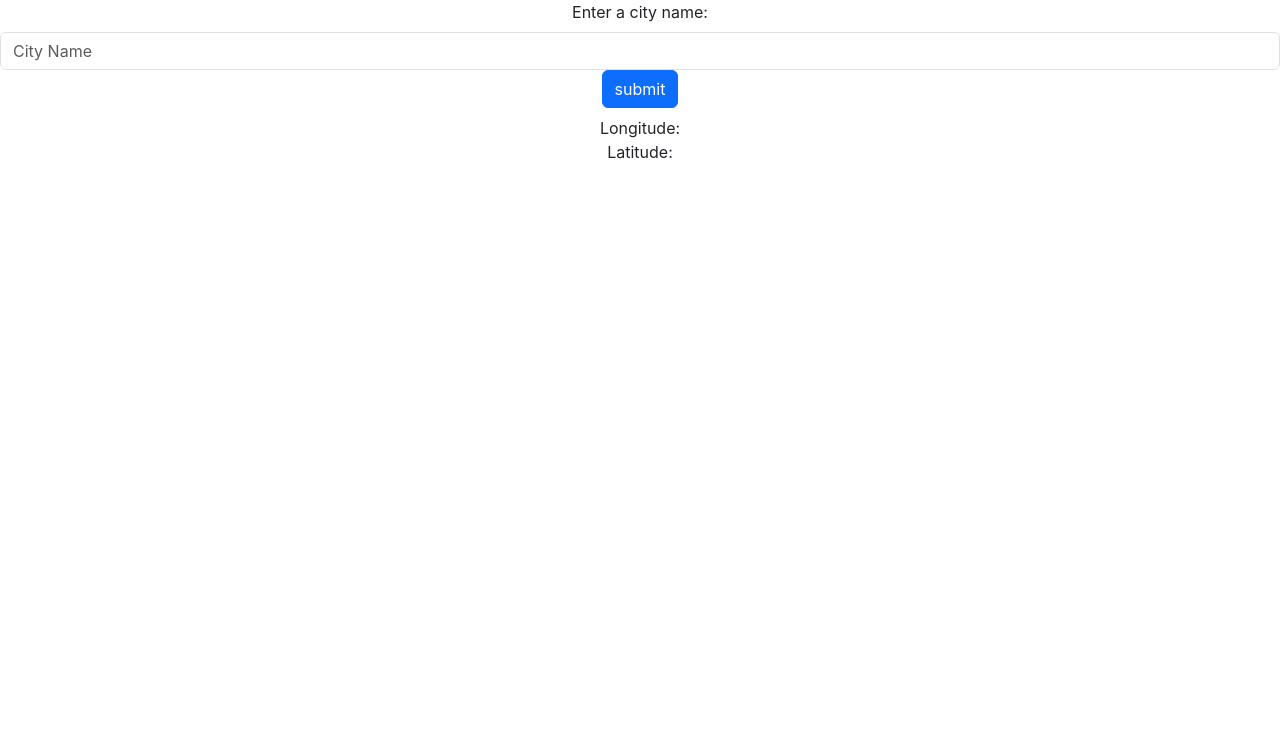
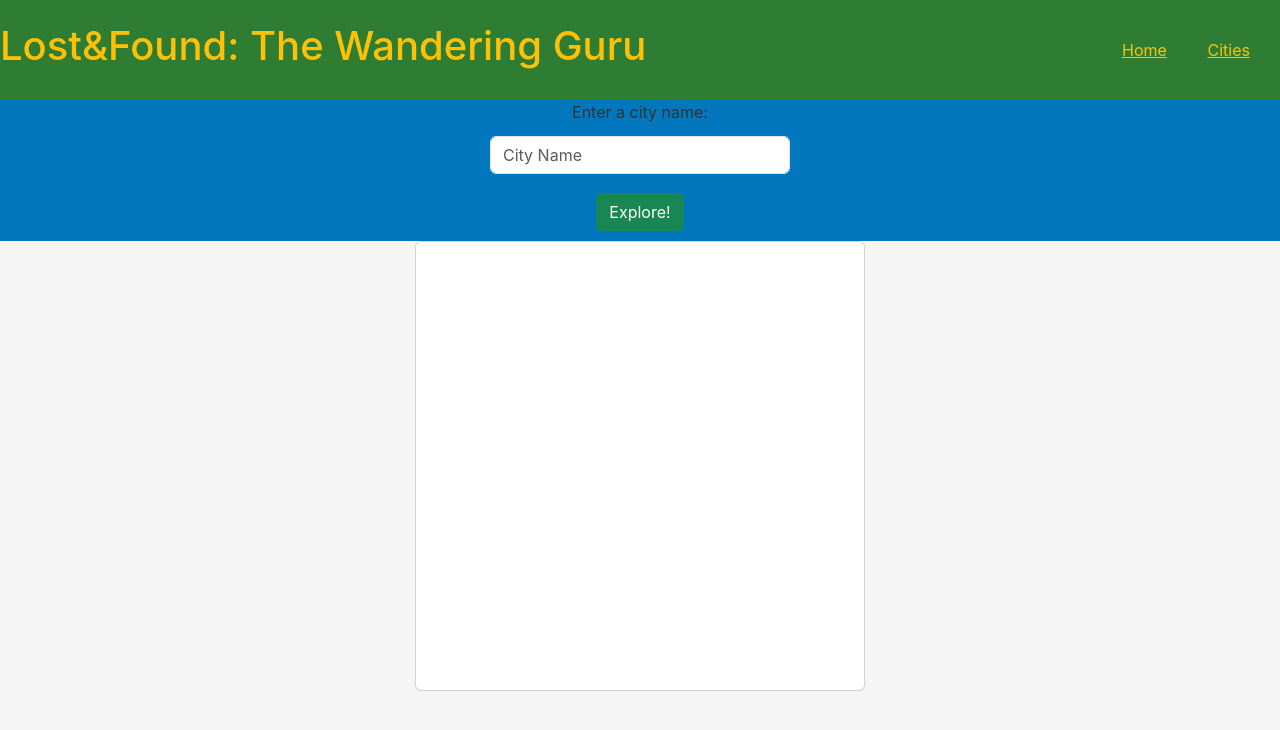
Before and after one commit to JaredPlummer5/City-Explorer, a React (Create React App) app: page / in a window 1280 px wide. Shown: the top 730 px of the page. Built offline with nearby package versions, Linux system fonts and the light colour scheme.

Commit message:
Finished Lab 6

```diff
--- a/src/App.css
+++ b/src/App.css
@@ -36,3 +36,94 @@
     transform: rotate(360deg);
   }
 }
+body{
+    background-color: #F5F5F5;
+    color: #333333;
+    padding: auto auto auto auto;
+}
+
+.App{
+    display: flex;
+    justify-content: center;
+    align-items: center;
+    flex-direction: column;
+    color-scheme: dark;
+
+
+}
+
+#EyeGraber{
+    background-color: #2E7D32;
+    display: flex;
+    justify-content: space-between;
+    height: 100px;
+    width: 100%;
+
+}
+
+nav{
+    display: flex;
+    justify-content:space-between;
+    align-items: center;
+    margin: 10px 30px 10px 5px;
+    width: 10%;
+}
+
+a{
+    color: #FFC107 ;
+}
+
+.ExploreFormParts{
+    margin: 5px 0px 10px 0px;
+
+
+}
+
+#nameOfBusiness{
+    display: flex;
+    justify-content:space-between;
+    align-items: center;
+    color: #FFC107;
+
+}
+
+#cardContainer{
+    width: 100%;
+
+    height: 500px;
+    display: flex;
+    justify-content:space-between;
+    align-items: center;
+}
+
+
+
+.cityInfo{
+    display: flex;
+    justify-content:center;
+    color: #FFC107;
+}
+
+#lonAndlad{
+    display: flex;
+    justify-content:space-evenly;
+    color: #FFC107;
+}
+.ExploreForm{
+
+    width: 100%;
+    display: flex;
+    justify-content: center;
+    flex-direction: column;
+    align-items: center;
+}
+#ExploreFormInputBox{
+    margin-top: -20px;
+    width: 300px;
+}
+
+.ExploreFormContainer{
+    background-color: #0277BD;
+    width: 100%;
+
+}
--- a/src/App.js
+++ b/src/App.js
@@ -1,58 +1,86 @@
 // Import necessary modules and components
 import { useState } from 'react';
 import './App.css';
+import React from 'react';
 import ExploreForm from './ExploreForm';
-import axios from "axios";
+
+import Card from 'react-bootstrap/Card'
 
 // Main App component
 function App() {
-  // Declare state variables for cityName and input
-  const [cityName, setCityName] = useState('');
+
+    // Declare state variables for cityInfo and input
+    const [cityInfo, setCityInfo] = useState({});
     const [input, setInput] = useState('');
+    const [displayMap, setDisplayMap] = useState('none')
+    const [errorMessageRerender, seterrorMessageRerender] = useState(null)
 
-  // fetchData function to make API call using inputCity
-  const fetchData = async (inputCity) => {
-    // Make API call and store response
-    const response = await axios.get(`https://us1.locationiq.com/v1/search?key=pk.e04b28f38ac20e3763b4cea92cd9d579&q=${inputCity}&format=json`);
-    // Return data from the response
-    console.log("cityName", cityName);
-    return response.data;
-  };
 
+
+    // Generates the map image URL if cityInfo's Latitude and Longitude properties exist
+    const imageSrc = cityInfo.lat && cityInfo.lon ? `https://maps.locationiq.com/v3/staticmap?key=${process.env.REACT_APP_LOCATIONQI_API_KEY}&center=${cityInfo.lat},${cityInfo.lon}&format=png&zoom=12` : '';
+
+    // The errorDisplay function is defined.
+    // It sets the errorMessageRerender state to the provided error message object.
+    function errorDisplay(error) {
+        seterrorMessageRerender(error);
+
+    }
     // Render App component
+    // The structure of the web page is defined.
+    // It includes the business name, navigation links, and a paragraph to display error messages if any.
     return (
         <div className="App">
-      {/* Pass necessary props to ExploreForm component */}
+            <div id='EyeGraber'>
+                <h1 id="nameOfBusiness">Lost&Found: The Wandering Guru</h1>
+                <nav>
+                    <a href='nowhere.com'>
+                        Home
+                    </a>
+                    <a href='nowhere.com'>
+                        Cities
+                    </a>
+                </nav>
+            </div>
+
+            {/*
+            The ExploreForm component is rendered.
+            It passes necessary props, including cityInfo, input, setInput, errorDisplay, and setDisplayMap.
+            */}
             <ExploreForm
-              cityName={cityName}
-              setCityName={setCityName}
+                cityInfo={cityInfo}
+                setCityInfo={setCityInfo}
                 input={input}
                 setInput={setInput}
-              fetchData={fetchData}
+                errorMessageRerender={errorMessageRerender}
+                errorDisplay={errorDisplay}
+                setDisplayMap={setDisplayMap}
             />
-          <h2>{cityName.display_name}</h2>
-          <span>Longitude: {cityName.lon}</span>
-          <br/>
-          <span>Latitude: {cityName.lat}</span>
+
+
+            {/*
+                 The Card component is rendered, displaying the city information and the map image.
+                 The card's display depends on the cityInfo and displayMap states.
+                 The city information is displayed in the card's body,
+                 and the map image is displayed using the Card.Img component.
+            */}
+            <Card style={{ width: '450px', height: '450px' }} id='card'>
+
+                <Card.Body style={{ backgroundColor: '#2E7D32', display: displayMap }}>
+                    <Card.Title className='cityInfo'>{cityInfo.display_name}</Card.Title>
+                    <Card.Text style={{ display: displayMap }} id='lonAndlad'>
+                        <span className='cityInfo'>Longitude: {cityInfo.lon}</span>
+
+                        <span className='cityInfo'>Latitude: {cityInfo.lat}</span>
+                    </Card.Text>
+                    <Card.Img src={imageSrc} />
+                </Card.Body>
+            </Card>
+
+
         </div>
     );
 }
 
 // Export App component
 export default App;
-
-
-// {/* <header className="App-header">
-//   <img src={logo} className="App-logo" alt="logo" />
-//   <p>
-//     Edit <code>src/App.js</code> and save to reload.
-//   </p>
-//   <a
-//     className="App-link"
-//     href="https://reactjs.org"
-//     target="_blank"
-//     rel="noopener noreferrer"
-//   >
-//     Learn React
-//   </a>
-// </header> */}
--- a/src/ExploreForm.js
+++ b/src/ExploreForm.js
@@ -2,43 +2,83 @@
 import React from 'react';
 import Form from "react-bootstrap/Form";
 import Button from 'react-bootstrap/Button';
-
+import axios from "axios";
 // ExploreForm component
 function ExploreForm(props) {
 
-  // useData function to handle fetchData and set cityName
-  const useData = async () => {
-    // Call fetchData with input and store the data
-    const data = await props.fetchData(props.input);
-    // Updates the CityName variable to the first objects display_name property it gets from the API
-    props.setCityName(data[0]);
-    // Log data and location information
-    console.log('data', data);
 
-    console.log("Location name", data[0].display_name);
+
+    //If an error occurs, it calls the errorDisplay function to handle the error and display it.
+    const fetchData = async () => {
+        // The fetchData function is defined as an asynchronous function.
+        try {
+            // It uses the axios.get method to perform the GET request to the LocationIQ API.
+            // The URL of the API call includes the API key and the user's input.
+            // It handles making the API call to retrieve city data based on the user's input.
+            // The response is stored in the response variable.
+            const response = await axios.get(`https://us1.locationiq.com/v1/search?key=${process.env.REACT_APP_LOCATIONQI_API_KEY}&q=${props.input}&format=json`);
+            // If the API call is successful, the city information is extracted from the response(response.data[0]) and passed to the setCityInfo function to update the state.
+            props.setCityInfo(response.data[0]);
+            // The map display is set to block, indicating it should be shown.
+            props.setDisplayMap('block');
+            // If the is no error it set the error state variable to back to null
+            props.errorDisplay(null);
+
+        } catch (error) {
+            //If an error occurs during the API call, it is caught in the catch block,
+            //and the errorDisplay function is called to handle the error.
+            props.errorDisplay(error);
+            // And the Card is no longer displayed
+            props.setDisplayMap('none');
+
+
+        }
+        // Set the cityInfo state with the response data
     };
-
-  // handleInputChange function to update input value
+    // The handleInputChange function is defined.
+    // It updates the input state value when the user types in the input field.
+    // The handleInputChange function is defined to handle changes in the input field.
+    // It receives an event object representing the input change event.
+    // It updates the input state value by calling the setInput function and passing the new value from event.target.value.
     const handleInputChange = (event) => {
         props.setInput(event.target.value);
     };
+    return (
 
-  // Render ExploreForm component
-  return (
-    <Form.Group>
+        // The ExploreForm component is rendered, displaying a form for user input.
+        // It uses the Form component from react - bootstrap to create the form structure.
+
+        <div className='ExploreFormContainer'>
+
+            <Form.Group className='ExploreForm'>
                 {/* Label for input field */}
-      <Form.Label htmlFor="city">Enter a city name:</Form.Label>
+                <Form.Label id='formLabel' htmlFor="city">Enter a city name:</Form.Label>
                 <br />
                 {/* Input field to enter city name */}
                 <Form.Control
+
+                    className='ExploreFormParts'
+                    id='ExploreFormInputBox'
                     type="city"
                     placeholder="City Name"
                     value={props.input}
+                    // The input field is bound to the input state value, and the handleInputChange function handles the changes.
                     onChange={handleInputChange}
+                    required
                 />
+                <Form.Text style={{color: 'rgb(196, 2, 2)'}}>{props.errorMessageRerender ? props.errorMessageRerender.message : ''}</Form.Text>
                 {/* Button to trigger useData function */}
-      <Button onClick={useData}>submit</Button>
+                <Button
+                    variant="success"
+                    className='ExploreFormParts'
+                    id='ExploreFormButton'
+                    // Clicking the button triggers the fetchData function.
+                    onClick={fetchData}
+                >
+                    Explore!
+                </Button>
             </Form.Group>
+        </div>
     );
 }
 
```
Lines whose indentation alone changed are shown as unchanged.
